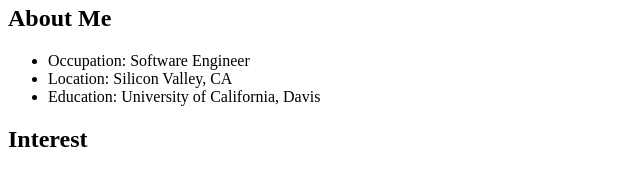
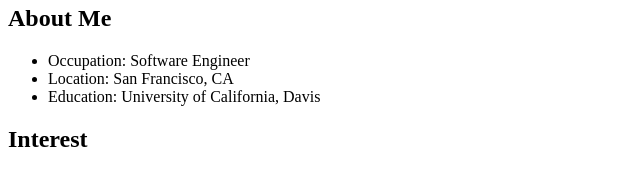
Before and after one commit to sydneyvlo/cs50w-p0, a plain HTML site: page index.html in a window 1280 px wide. Shown: the part 599-769 px from the top of the page, 0-640 px from the left. Drawn offline with Linux system fonts and the light colour scheme.

Commit message:
Changed the location data.

```diff
--- a/index.html
+++ b/index.html
@@ -11,7 +11,7 @@
     	<div>
     		<ul>
     			<li>Occupation: Software Engineer</li>
-    			<li>Location: Silicon Valley, CA</li>
+    			<li>Location: San Francisco, CA</li>
     			<li>Education: University of California, Davis</li>
     		</ul>
     	</div>
```
